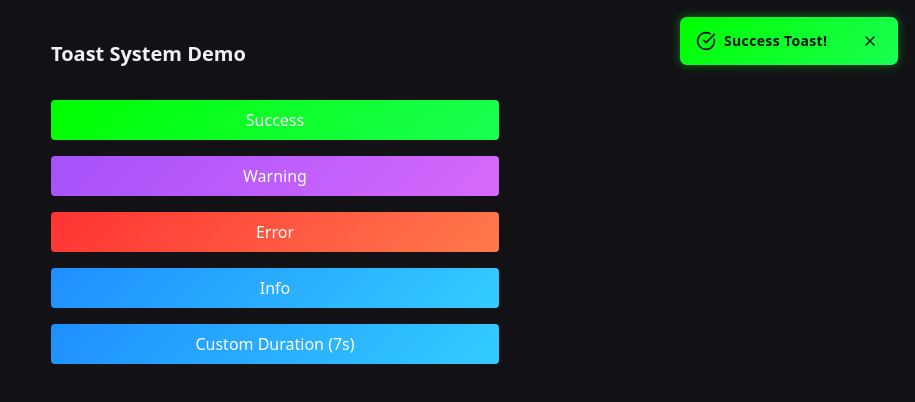
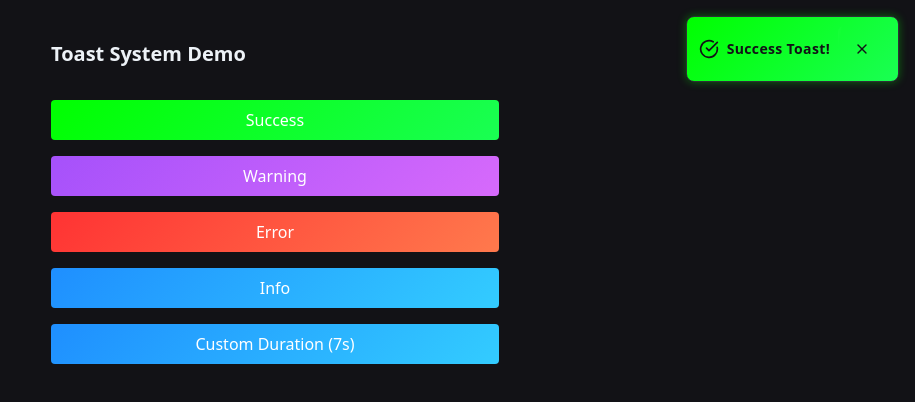
Before and after one commit to MayurAnkushrao/KnockoutZone, a React (Vite) app in the folder AppUi/: page /dev/help/toast in a window 1280 px wide. Both pictures are taken after a click on the button "Success". Shown: the top 402 px of the page, without its empty margins (365-1280 px from the left). Built offline with nearby package versions, Linux system fonts and the light colour scheme.

Commit message:
Used Button Component in Toast.jsx

```diff
--- a/AppUi/src/components/common/Toasts/Toast.jsx
+++ b/AppUi/src/components/common/Toasts/Toast.jsx
@@ -1,6 +1,7 @@
 import React, { useEffect, useRef } from "react";
 import { motion, AnimatePresence } from "framer-motion";
 import { X, CheckCircle, AlertCircle, AlertTriangle, Info } from "lucide-react";
+import Button from "../Buttons/ButtonComponent";
 
 const typeStyles = {
   success: "bg-gradient-success border border-game-success/20 text-primary-foreground",
@@ -50,20 +51,22 @@ const Toast = ({
           transition: { duration: 0.45, ease: [0.4, 0.7, 0.2, 1] }
         }}
         transition={{ duration: 0.32, type: "spring", stiffness: 320, damping: 22 }}
-        className={`flex items-center px-4 py-3 rounded-lg mb-2 min-w-[220px] max-w-xs ${typeStyles[type]} ${glowStyles[type]} transition-all duration-300 dark:bg-opacity-90 dark:backdrop-blur`}
+        className={`flex items-center px-3 py-2 rounded-lg mb-2 min-w-[160px] max-w-[320px] ${typeStyles[type]} ${glowStyles[type]} transition-all duration-300 dark:bg-opacity-90 dark:backdrop-blur`}
         role="alert"
         aria-live="assertive"
       >
         <span className="mr-2">{icons[type]}</span>
         <span className="flex-1 text-sm font-bold tracking-wide">{message}</span>
         {dismissible && (
-          <button
+          <Button
+            variant="ghost"
+            size="icon"
             onClick={onClose}
-            className="ml-2 p-1 rounded-full hover:bg-white/10 focus:outline-none focus:ring-2 focus:ring-ring focus:ring-offset-2 transition-all duration-300"
             aria-label="Close"
+            className="ml-2 p-1 rounded-full"
           >
             <X className="h-4 w-4" />
-          </button>
+          </Button>
         )}
       </motion.div>
     </AnimatePresence>
```
